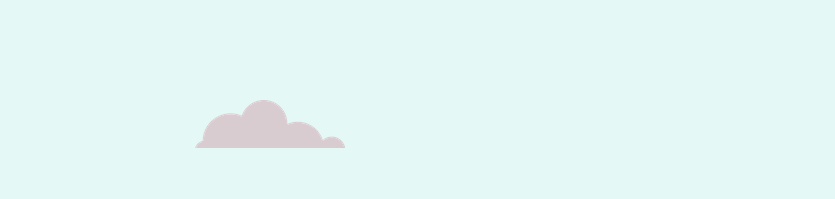
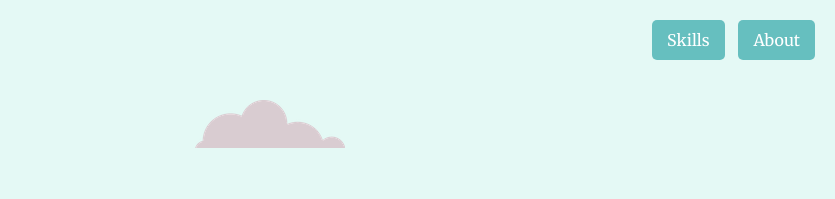
Before and after one commit to Rajzzzzz/Infotrixs2, a plain HTML site: page index.html in a window 1280 px wide. Shown: the top 199 px of the page, without its empty margins (445-1280 px from the left). Drawn offline with Linux system fonts and the light colour scheme.

Commit message:
Update styles.css

```diff
--- a/css/styles.css
+++ b/css/styles.css
@@ -77,3 +77,19 @@ p{
   border-bottom-width: 0px;
    margin-bottom: 0px;
 }
+.navigation-container {
+  position: fixed;
+  top: 20px;
+  right: 20px;
+  z-index: 100;
+}
+
+.navigation-container a {
+  display: inline-block;
+  margin-left: 10px;
+  padding: 10px 15px;
+  background-color: #66bfbf;
+  color: #fff;
+  text-decoration: none;
+  border-radius: 5px;
+}
```
